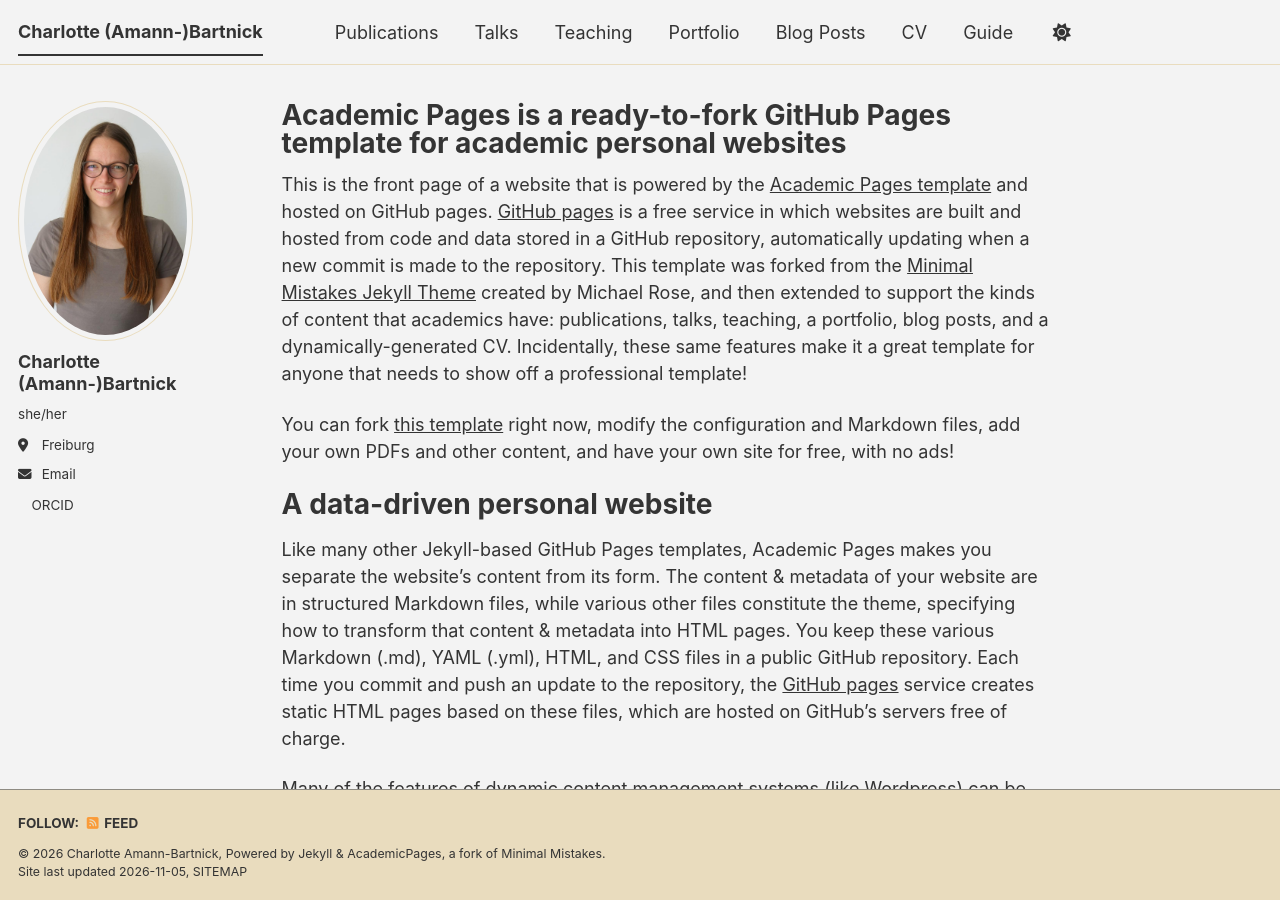
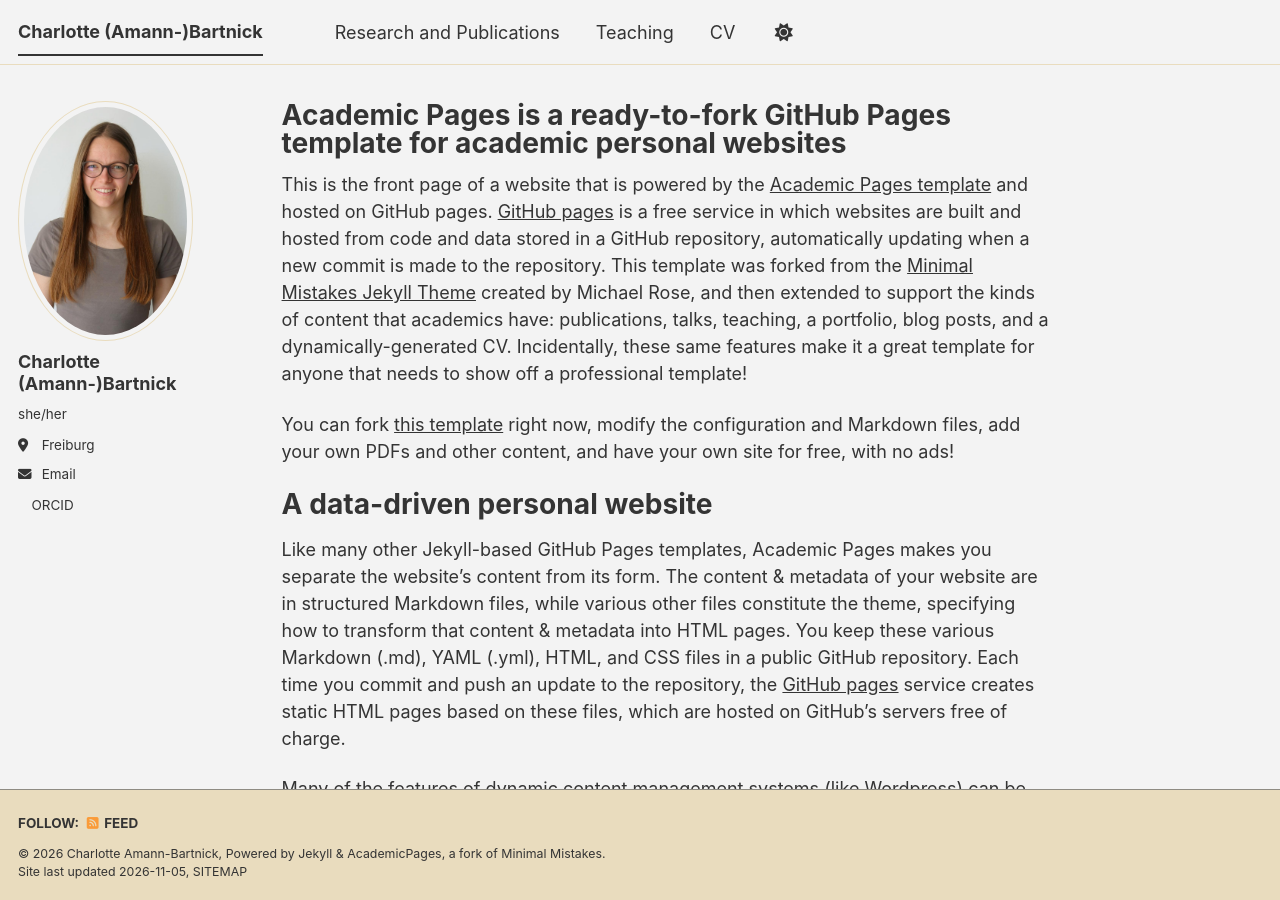
Before and after one commit to cbartnick/TestWebsite2, a Jekyll site: the page built from _pages/about.md, in a window 1280 px wide and 900 px high. Built offline with Jekyll 4.4.1, drawn with Linux system fonts in a browser that asks for light colours; a style sheet for code colours, icons or effects is not loaded.

Commit message:
Revise navigation titles and comment out sections
Updated navigation titles and commented out some entries.

```diff
--- a/_data/navigation.yml
+++ b/_data/navigation.yml
@@ -8,23 +8,23 @@
 #      Markdown formatted page while the second is generated using JSON.
 
 main:
-  - title: "Publications"
+  - title: "Research and Publications"
     url: /publications/
 
-  - title: "Talks"
-    url: /talks/
+ # - title: "Talks"
+ #   url: /talks/
 
   - title: "Teaching"
     url: /teaching/
 
-  - title: "Portfolio"
-    url: /portfolio/
+ # - title: "Portfolio"
+ #   url: /portfolio/
 
-  - title: "Blog Posts"
-    url: /year-archive/
+  #- title: "Blog Posts"
+  # url: /year-archive/
 
   - title: "CV"
     url: /cv/
 
-  - title: "Guide"
-    url: /markdown/
+ # - title: "Guide"
+ #   url: /markdown/
```
